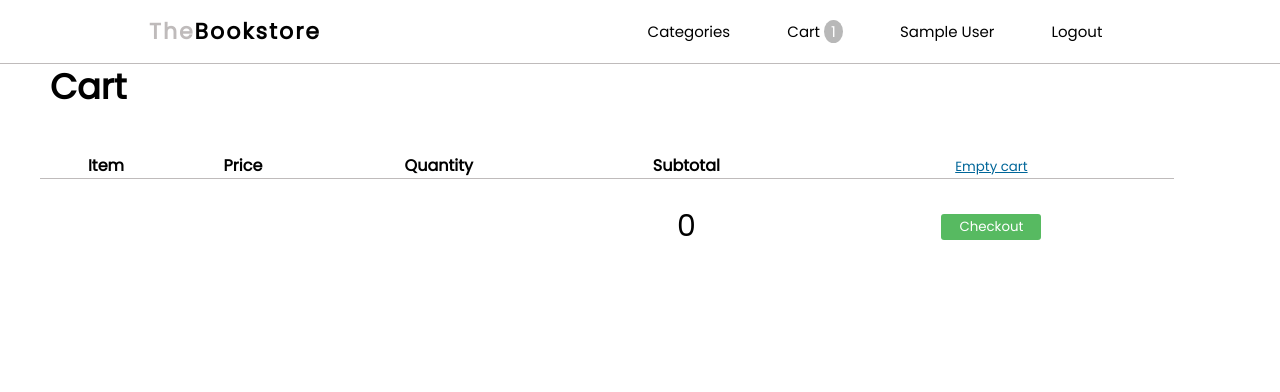
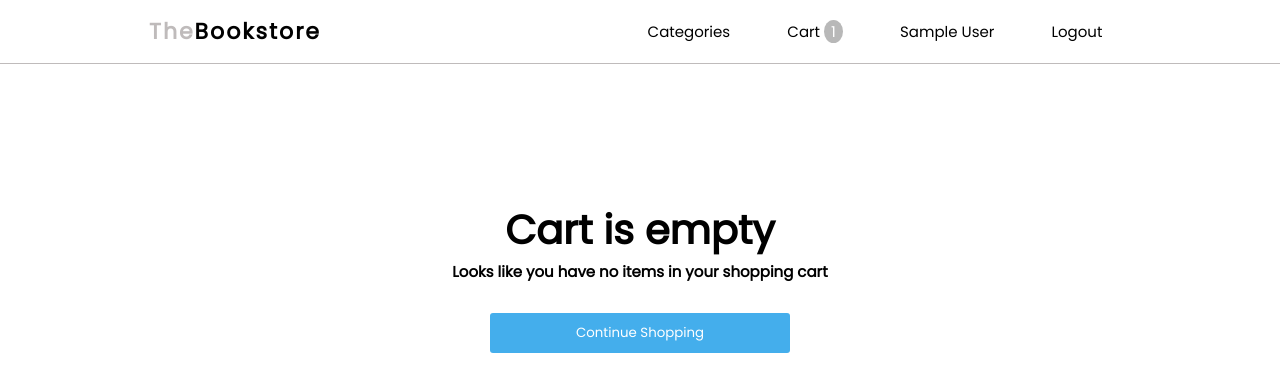
Before and after one commit to palfag/TheBookstore, a PHP site: page /php/cart.php in a window 1280 px wide. Shown: the top 392 px of the page. Run offline with PHP 8.4, Linux system fonts and the light colour scheme; the visitor is signed in with stand-in values (Sample User, id 1); tables that the repository leaves empty hold one stand-in row (values such as "Sample post").

Commit message:
empty cart

```diff
--- a/css/cart.css
+++ b/css/cart.css
@@ -2,6 +2,39 @@
     font-family: Poppins, sans-serif;
     text-decoration: none;
     color: black;
+}
+
+.warning-empty-cart, #warning{
+    text-align: center;
+    top: 50%;
+    left: 50%;
+}
+
+.warning-empty-cart h1,
+#warning h1{
+    margin-top: 200px;
+    font-size: 40px;
+}
+
+.warning-empty-cart h2,
+#warning h2{
+    margin-bottom: 30px;
+}
+
+.warning-empty-cart button,
+#warning button{
+    background: #44aeec;
+    color: white;
+    padding: 3px;
+    border: none;
+    height: 40px;
+    width: 300px;
+    border-radius: 3px;
+}
+
+.warning-empty-cart a,
+#warning a{
+    color: white;
 }
 
 .cart-name{
@@ -108,6 +141,10 @@ p{
     font-size: 30px;
 }
 
+.hidden{
+    display: none;
+}
+
 @media screen and (max-width: 850px) {
     .column {
         width: 100%;
--- a/javascript/cart.js
+++ b/javascript/cart.js
@@ -1,3 +1,4 @@
+
 $(document).on('click','.remove-button',function () {
 
     var parent = this.parentNode.parentNode.parentNode;
@@ -17,6 +18,10 @@ $(document).on('click','.remove-button',function () {
             var total = response.total;
             updateBadge(badgeNum);
             updateTotal(total);
+            if(parseInt(badgeNum) === 0){
+                $("#cart").addClass("hidden");
+                warningCartEmpty();
+            }
         }
 
         else
@@ -30,13 +35,7 @@ $(document).on('click','.remove-button',function () {
 
 });
 
-function updateBadge(num) {
-    $(".badge").html(num);
-}
 
-function updateTotal(val){
-    $("#total").html(val);
-}
 
 
 $(document).on('click','.remove-all-button',function () {
@@ -61,6 +60,10 @@ $(document).on('click','.remove-all-button',function () {
             var total = response.total;
             updateBadge(badgeNum);
             updateTotal(total);
+            if(parseInt(badgeNum) === 0){
+                $("#cart").addClass("hidden");
+                warningCartEmpty();
+            }
         }
 
         else
@@ -72,6 +75,8 @@ $(document).on('click','.remove-all-button',function () {
     });
 
 });
+
+
 
 $(document).on('click','.minus-button',function () {
 
@@ -99,6 +104,10 @@ $(document).on('click','.minus-button',function () {
                 var total = response.total;
                 updateBadge(badgeNum);
                 updateTotal(total);
+                if(parseInt(badgeNum) === 0){
+                    $("#cart").addClass("hidden");
+                    warningCartEmpty();
+                }
             }
 
             else
@@ -140,6 +149,7 @@ $(document).on('click','.minus-button',function () {
         });
     }
 });
+
 
 $(document).on('click','.plus-button',function () {
 
@@ -185,6 +195,8 @@ $(document).on('click','.plus-button',function () {
 
 });
 
+
+
 function updateBadge(num) {
     $(".badge").html(num);
 }
@@ -192,3 +204,10 @@ function updateBadge(num) {
 function updateTotal(val){
     $("#total").html(val);
 }
+
+function warningCartEmpty(){
+    var html =  "<h1>Cart is empty</h1>" +
+                "<h2>Looks like you have no items in your shopping cart</h2>" +
+                "<button><a href=\"home.php\">Continue Shopping</a></button>";
+    $("#warning").append(html);
+}
--- a/php/cart.php
+++ b/php/cart.php
@@ -25,11 +25,24 @@
 </head>
 <body>
 
-    <h1 class="cart-name">Cart</h1>
-
     <div class="row">
 
-        <div class="column left">
+        <?php
+            if(count($items) == 0){
+                ?>
+            <div class="warning-empty-cart">
+                <h1>Cart is empty</h1>
+                <h2>Looks like you have no items in your shopping cart</h2>
+                <button><a href="home.php">Continue Shopping</a></button>
+            </div>
+
+            <?php
+            }
+            else{
+                ?>
+        <div id="warning"></div>
+        <div id="cart">
+            <h1 class="cart-name">Cart</h1>
             <table class="table">
                 <thead>
                     <tr>
@@ -41,14 +54,14 @@
                     </tr>
                 </thead>
                 <tbody>
-
                     <?php
                         $total = 0;
                         for($i = 0; $i < count($items); $i++){
                             $item = $items[$i];
                             $total += (double)$item['subtotal'];
                     ?>
-                        <tr id="<?= $item['book_id'] ?>" class="item"">
+                            <tr id="<?= $item['book_id'] ?>" class="item">
+
                                 <td>
                                     <div>
                                         <h1>
@@ -58,23 +71,24 @@
                                             <h2 class="author"><span><?= $item['author']?></span></h2>
                                         </h1>
                                     </div>
+                                </td>
 
-                            </td>
                                 <td class="price-column">
                                     <p class="price"><?= $item['price']?>€</p>
                                 </td>
+
                                 <td class="quantity-column">
-
                                     <p>
                                         <button class="minus-button"> - </button>
                                         <span class="quantity"><?= $item['quantity']?></span>
                                         <button class="plus-button"> + </button>
                                     </p>
+                                </td>
 
-                            </td>
                                 <td class="subtotal-column">
                                     <p><?= $item['subtotal']?></p>
                                 </td>
+
                                 <td class="remove-column">
                                     <p>
                                         <button class="remove-button">remove</button>
@@ -97,15 +111,11 @@
                             </p>
                         </td>
                     </tr>
+
                 </tbody>
             </table>
-
-            <div>
-
-            </div>
-
-
         </div>
     </div>
+        <?php } ?>
 </body>
 </html>
```
Lines whose indentation alone changed are shown as unchanged.
